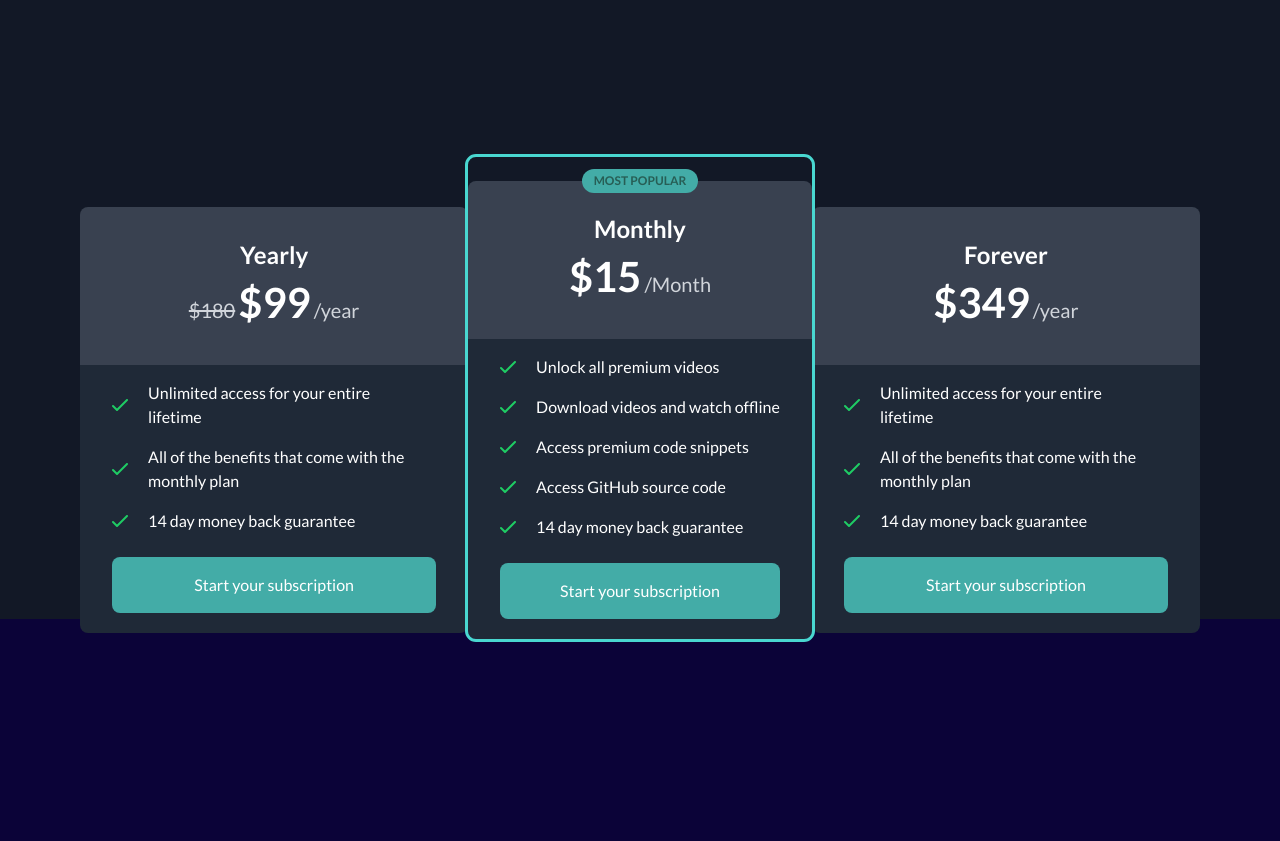
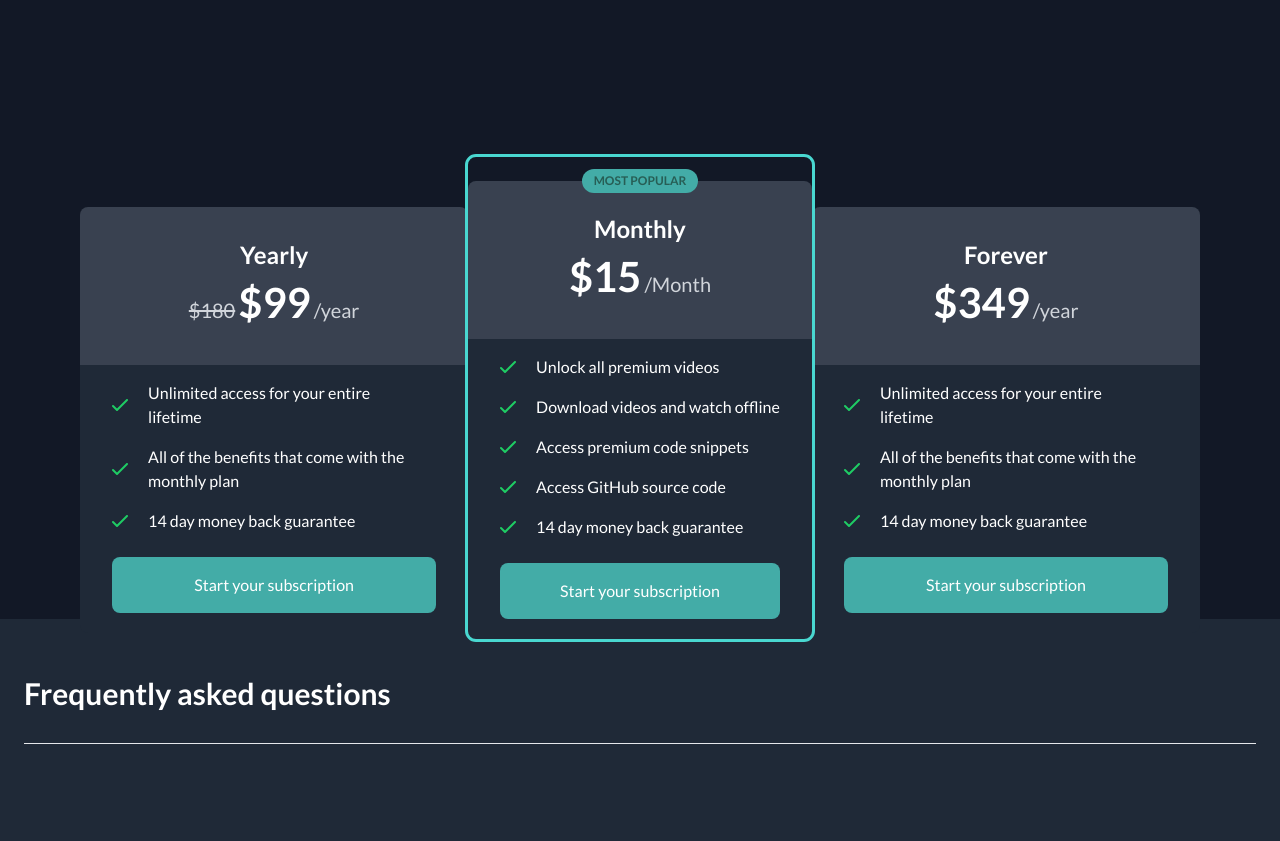
Before and after one commit to Nebenmor/course-website, a website: page public/index.html in a window 1280 px wide. Shown: the part 3612-4453 px from the top of the page. Before the commit the page ends 4295 px from the top, so only its background shows below. Drawn offline with nearby package versions, Linux system fonts and the light colour scheme.

Commit message:
implement faq section

```diff
--- a/public/index.html
+++ b/public/index.html
@@ -435,6 +435,15 @@
         </div>
       </section>
 
+      <!-- FAQ Section -->
+      <section id="faq" class="bg-lightGray3 px-6 pb-24" >
+        <h2 class="font-bold text-left text-white text-3xl pt-14 pb-8 max-w-80 md:max-w-none">Frequently asked questions</h2>
+        <hr class="h-0.5">
+
+
+      </section>
+
+
 
     <script src="./main.js"></script>
 </body>
```
